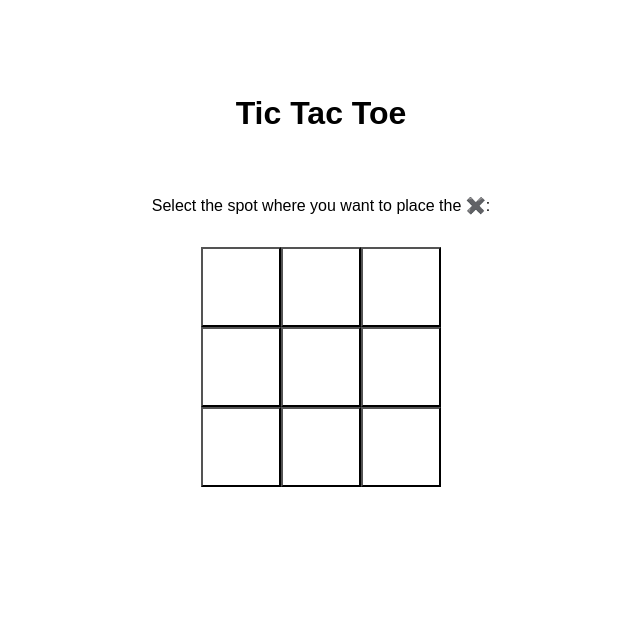
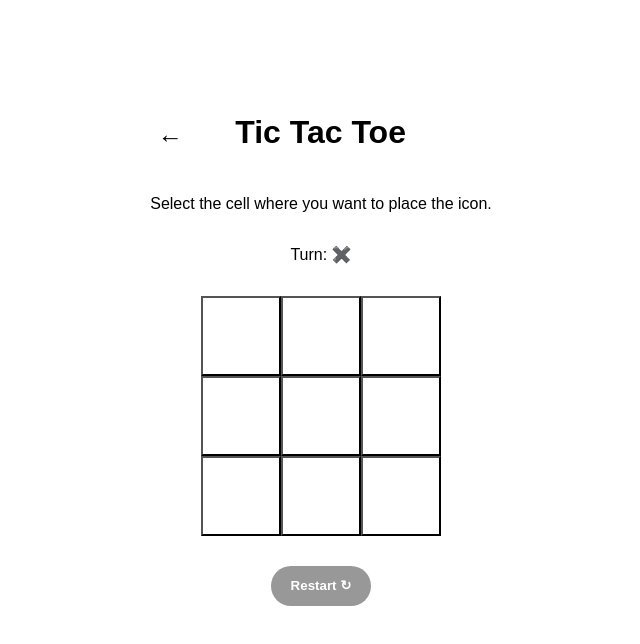
Before and after one commit to javiermorenov1203/MiniGames, a React (Vite) app: page /TicTacToe in a window 1280 px wide. Shown: the top 644 px of the page, without its empty margins (319-959 px from the left). Built offline with nearby package versions, Linux system fonts and the light colour scheme.

Commit message:
tic tac toe v1.0

```diff
--- a/src/Pages/TicTacToePage.css
+++ b/src/Pages/TicTacToePage.css
@@ -1,3 +1,9 @@
+.tic-title {
+    margin-bottom: 40px;
+    margin-top: 10rem;
+    text-align: left;
+}
+
 .board {
     display: grid;
     grid-template-columns: repeat(3, 0fr);
@@ -12,3 +18,52 @@
     padding: 0;
     font-size: 2.5rem;
 }
+
+.tile:hover {
+    cursor: pointer;
+    background-color: rgb(188, 188, 188);
+}
+
+.disabled-tile:hover {
+    cursor: default;
+    background-color: rgb(255, 255, 255);
+}
+
+.winning-tile {
+    background-color: green;
+}
+
+.winning-tile:hover {
+    cursor: default;
+    background-color: green;
+}
+
+.restart-button {
+    border-radius: 20px;
+    background-color: rgb(152, 152, 152);
+    border-width: 0;
+    height: 40px;
+    width: 100px;
+    margin-top: 30px;
+    color: white;
+    font-weight: bold;
+}
+
+.restart-button:hover {
+    cursor: pointer;
+    background-color: rgb(116, 116, 116);
+}
+
+.back-button {
+    background: none;
+    border-width: 0;
+    height: 40px;
+    width: 40px;
+    border-radius: 50%;
+    font-size: 25px;
+    margin-right: 45px;
+}
+
+.back-button:hover {
+    background-color: rgb(201, 201, 201);
+}
--- a/src/Pages/TicTacToePage.jsx
+++ b/src/Pages/TicTacToePage.jsx
@@ -1,37 +1,33 @@
 import { useState } from "react"
+import { useNavigate } from 'react-router-dom'
 import "./TicTacToePage.css"
 
 export default function TicTacToePage() {
 
+    const navigate = useNavigate()
     const icons = ['✖️', '⭕']
     const [current, setCurrent] = useState(0)
+    const [winnerCells, setWinnerCells] = useState([])
     const [board, setBoard] = useState(Array(9).fill(null))
     const winningCombinations = [[0, 1, 2], [3, 4, 5], [6, 7, 8], [0, 3, 6], [1, 4, 7], [2, 5, 8], [0, 4, 8], [2, 4, 6]]
-    var disbledBoard = false
 
     function HandleClick(index) {
-        if (board[index] !== null) {
+        if (board[index] !== null || winnerCells.length > 0) {
             return;
         }
         var updatedBoard = [...board]
         updatedBoard[index] = icons[current]
         setBoard(updatedBoard)
 
-        loop1:
-        for (let i = 0; i < winningCombinations.length; i++) {
-            loop2:
-            for (let j = 0; j < winningCombinations[i].length; j++) {
-                var index = winningCombinations[i][j]
-                if (updatedBoard[index] === icons[current]) {
-                    if (j === 2) {
-                        console.log('Has ganado')
-                        disbledBoard = true
-                        return
-                    }
-                    continue loop2
-                } else {
-                    continue loop1
-                }
+        for (const combo of winningCombinations) {
+            const [a, b, c] = combo;
+            if (
+                updatedBoard[a] &&
+                updatedBoard[a] === updatedBoard[b] &&
+                updatedBoard[a] === updatedBoard[c]
+            ) {
+                setWinnerCells(combo);
+                return;
             }
         }
         setCurrent((current + 1) % 2)
@@ -39,15 +35,31 @@ export default function TicTacToePage() {
 
     return (
         <>
-            <h1>Tic Tac Toe</h1>
-            <p>Select the spot where you want to place the {icons[current]}: </p>
+            <h1 className="tic-title">
+                <button className={'back-button'} onClick={() => navigate('/')}>
+                    ←
+                </button>
+                Tic Tac Toe
+            </h1>
+            <p>Select the cell where you want to place the icon. </p>
+            <p>Turn: {icons[current]}</p>
             <div className='board'>
                 {board.map((value, index) => (
-                    <button className='tile' key={index} onClick={() => HandleClick(index)} disabled={disbledBoard}>
+                    <button className={`tile ${winnerCells.includes(index) ? 'winning-tile' : ''}
+                            ${value || winnerCells.length > 0 ? 'disabled-tile' : ''}`
+                    }
+                        key={index}
+                        onClick={() => HandleClick(index)}>
                         {value ?? ''}
                     </button>
                 ))}
             </div>
+            <button className={'restart-button'} onClick={() => {
+                setCurrent(0)
+                setWinnerCells([])
+                setBoard(Array(9).fill(null))
+            }
+            }>Restart ↻</button>
         </>
     )
 
--- a/src/components/GameButton.css
+++ b/src/components/GameButton.css
@@ -10,7 +10,8 @@
 }
 
 .game-button:hover {
-  background-color: rgb(220, 220, 220);
+  background-color: rgb(36, 36, 36);
+  cursor: pointer;
 }
 
 .game-title {
```
